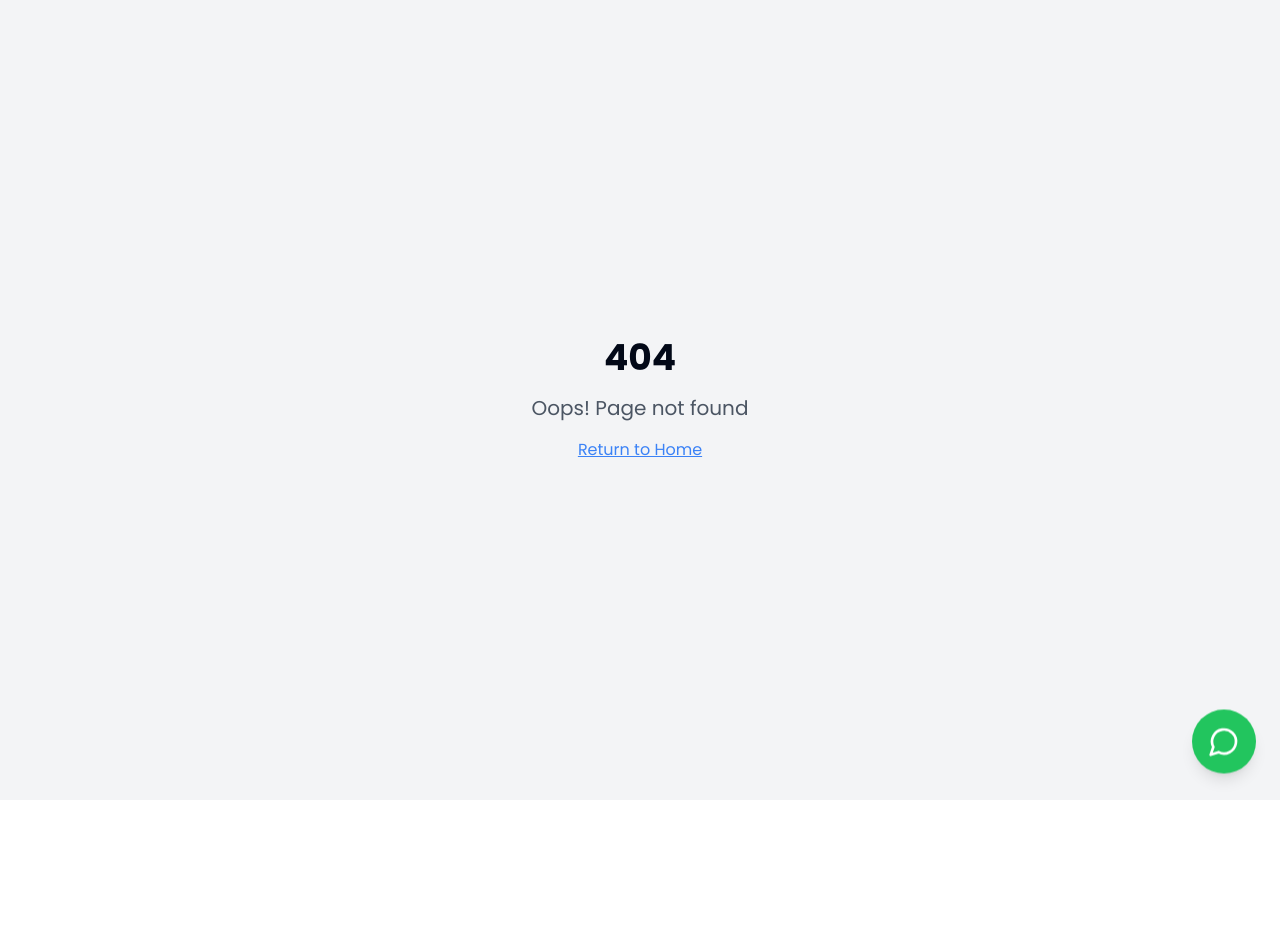
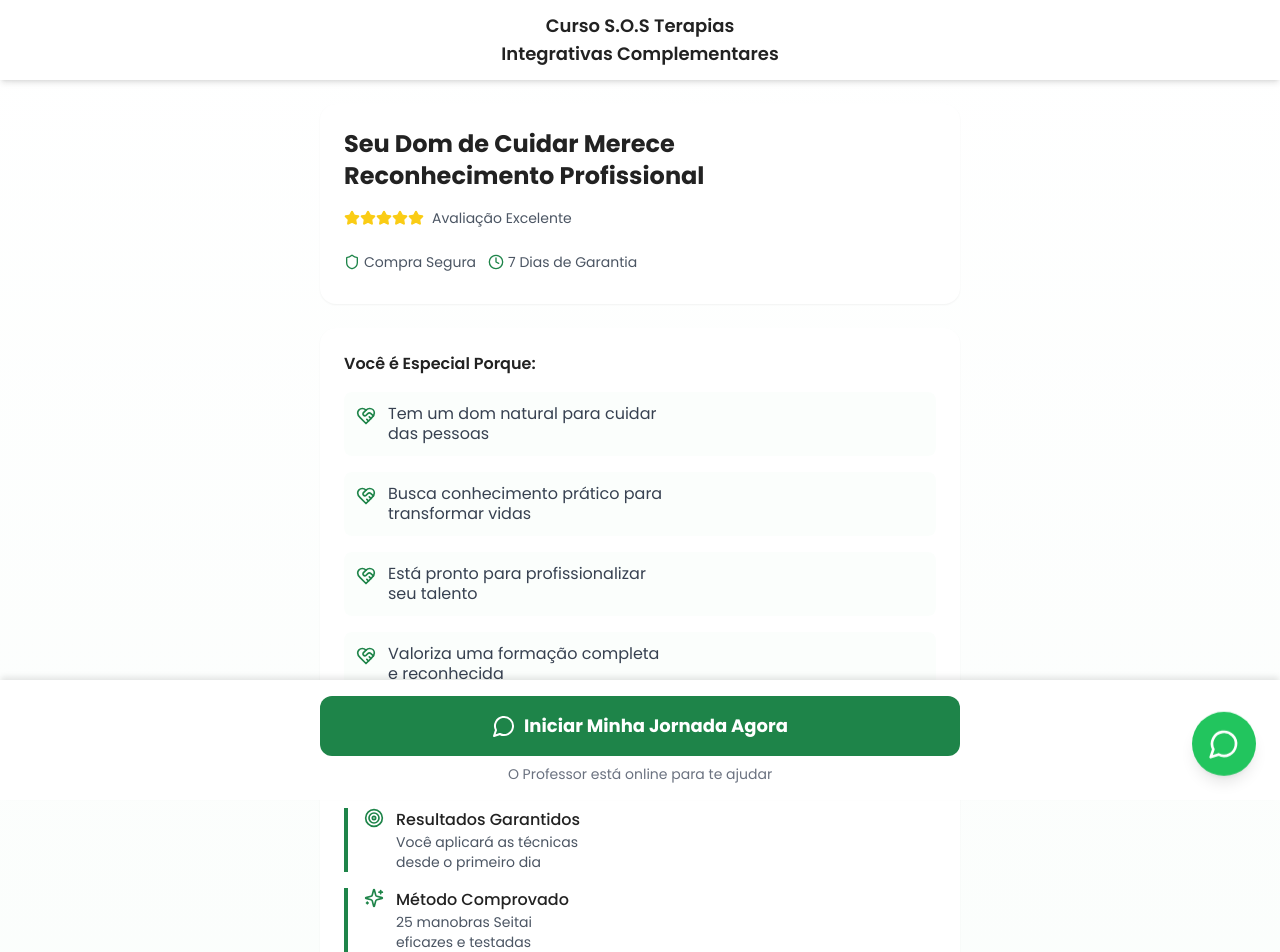
Before and after one commit to ItaloSol/LandingPageTerapias, a React (Vite) app: page /checkout in a window 1280 px wide. Before the commit this address had no page. Shown: the top 952 px of the page. Before the commit the page ends 800 px from the top, so only its background shows below. Built offline with nearby package versions, Linux system fonts and the light colour scheme.

Commit message:
Checkout

```diff
--- a/index.html
+++ b/index.html
@@ -5,30 +5,30 @@
     <meta name="viewport" content="width=device-width, initial-scale=1.0" />
 
     <!-- Primary Meta Tags -->
-    <title>Realize Seu Chamado: Torne-se Terapeuta Integrativo | Curso S.O.S</title>
-    <meta name="title" content="Realize Seu Chamado: Torne-se Terapeuta Integrativo | Curso S.O.S" />
-    <meta name="description" content="Transforme sua vocação para cuidar em uma carreira profissional com o Curso S.O.S Terapias Integrativas. Aprenda técnicas Seitai e muito mais." />
+    <title>Realize Seu Chamado: Torne-se Terapeuta Integrativo | Curso S.O.S Terapias Integrativas Complementares</title>
+    <meta name="title" content="Realize Seu Chamado: Torne-se Terapeuta Integrativo | Curso S.O.S Terapias Integrativas Complementares" />
+    <meta name="description" content="Transforme sua vocação para cuidar em uma carreira profissional com o Curso S.O.S Terapias Integrativas Complementares. Aprenda técnicas Seitai e muito mais." />
     <meta name="keywords" content="terapia integrativa, curso seitai, terapia holística, curso terapia, técnicas seitai, carreira terapeuta" />
-    <meta name="author" content="Curso S.O.S Terapias Integrativas" />
+    <meta name="author" content="Curso S.O.S Terapias Integrativas Complementares" />
     <meta name="robots" content="index, follow" />
     <link rel="icon" type="image/x-icon" href="/logo.ico" />
 
     <!-- Open Graph / Facebook -->
     <meta property="og:type" content="website" />
     <meta property="og:url" content="https://cursososterapias.web.app/" />
-    <meta property="og:title" content="Realize Seu Chamado: Torne-se Terapeuta Integrativo | Curso S.O.S" />
-    <meta property="og:description" content="Transforme sua vocação para cuidar em uma carreira profissional com o Curso S.O.S Terapias Integrativas. Aprenda técnicas Seitai e muito mais." />
+    <meta property="og:title" content="Realize Seu Chamado: Torne-se Terapeuta Integrativo | Curso S.O.S Terapias Integrativas Complementares" />
+    <meta property="og:description" content="Transforme sua vocação para cuidar em uma carreira profissional com o Curso S.O.S Terapias Integrativas Complementares. Aprenda técnicas Seitai e muito mais." />
     <meta property="og:image" content="https://cursososterapias.web.app/og-image.png" />
     <meta property="og:image:width" content="1200" />
     <meta property="og:image:height" content="630" />
     <meta property="og:locale" content="pt_BR" />
-    <meta property="og:site_name" content="Curso S.O.S Terapias Integrativas" />
+    <meta property="og:site_name" content="Curso S.O.S Terapias Integrativas Complementares" />
 
     <!-- Twitter -->
     <meta name="twitter:card" content="summary_large_image" />
     <meta name="twitter:url" content="https://cursososterapias.web.app/" />
-    <meta name="twitter:title" content="Realize Seu Chamado: Torne-se Terapeuta Integrativo | Curso S.O.S" />
-    <meta name="twitter:description" content="Transforme sua vocação para cuidar em uma carreira profissional com o Curso S.O.S Terapias Integrativas. Aprenda técnicas Seitai e muito mais." />
+    <meta name="twitter:title" content="Realize Seu Chamado: Torne-se Terapeuta Integrativo | Curso S.O.S Terapias Integrativas Complementares" />
+    <meta name="twitter:description" content="Transforme sua vocação para cuidar em uma carreira profissional com o Curso S.O.S Terapias Integrativas Complementares. Aprenda técnicas Seitai e muito mais." />
     <meta name="twitter:image" content="https://cursososterapias.web.app/og-image.png" />
     <meta name="twitter:site" content="@cursososterapias" />
 
--- a/src/App.tsx
+++ b/src/App.tsx
@@ -4,6 +4,7 @@ import { TooltipProvider } from "@/components/ui/tooltip";
 import { QueryClient, QueryClientProvider } from "@tanstack/react-query";
 import { BrowserRouter, Routes, Route } from "react-router-dom";
 import Index from "./pages/Index";
+import PreCheckout from "./pages/PreCheckout";
 import NotFound from "./pages/NotFound";
 import WhatsAppButton from "./components/WhatsAppButton";
 
@@ -17,7 +18,7 @@ const App = () => (
       <BrowserRouter>
         <Routes>
           <Route path="/" element={<Index />} />
-          {/* ADD ALL CUSTOM ROUTES ABOVE THE CATCH-ALL "*" ROUTE */}
+          <Route path="/checkout" element={<PreCheckout />} />
           <Route path="*" element={<NotFound />} />
         </Routes>
       </BrowserRouter>
--- a/src/components/CtaSection.tsx
+++ b/src/components/CtaSection.tsx
@@ -1,5 +1,6 @@
 import React, { useRef, useState, useEffect } from 'react';
 import { Check } from 'lucide-react';
+import { Link } from 'react-router-dom';
 
 const CtaSection: React.FC = () => {
   const [isVisible, setIsVisible] = useState(false);
@@ -97,15 +98,13 @@ const CtaSection: React.FC = () => {
               <div className="mb-6">
                 <span className="text-xl">Ou 12x de R$ 9,74</span>
               </div>
-              <a
-                rel="noopener"
-                href="https://pay.kiwify.com.br/e4evoCe"
-                target='_blank'
+              <Link
+                to="/checkout"
                 className="cta-button focus:ring-4 focus:ring-white/50 focus:outline-none"
                 aria-label="Clique para garantir sua vaga no curso"
               >
                 QUERO APRENDER AGORA!
-              </a>
+              </Link>
               <p className="mt-4 text-lg font-medium italic border-t border-white/20 pt-4">
                 Vagas limitadas nesta condição especial!
               </p>
--- a/src/components/FinalCtaSection.tsx
+++ b/src/components/FinalCtaSection.tsx
@@ -1,6 +1,8 @@
 import React from 'react';
 import { ArrowRight, Clock, Shield, Award } from 'lucide-react';
+import { Link } from 'react-router-dom';
 import foto from '../img/foto.webp';
+
 const FinalCtaSection: React.FC = () => {
   return (
     <section className="section bg-gradient-to-br from-sos-green to-sos-green/90 text-white relative overflow-hidden">
@@ -44,15 +46,13 @@ const FinalCtaSection: React.FC = () => {
             </p>
             <p className="text-xl mb-6">ou 12x de R$ 9,74</p>
 
-            <a
-             rel="noopener"
-             href="https://pay.kiwify.com.br/e4evoCe"
-             target='_blank'
+            <Link
+              to="/checkout"
               className="group inline-flex items-center justify-center bg-sos-orange hover:bg-opacity-90 text-white font-bold py-4 px-8 rounded-full text-xl transition-all duration-300 transform hover:scale-105"
             >
               Começar Agora
               <ArrowRight className="ml-2 w-6 h-6 transition-transform duration-300 group-hover:translate-x-2" />
-            </a>
+            </Link>
 
             <p className="mt-4 text-sm text-white/80">
               Oferta por tempo limitado. Não perca esta oportunidade!
--- /dev/null
+++ b/src/pages/PreCheckout.tsx
@@ -0,0 +1,179 @@
+import React from 'react';
+import { Shield, Star, Clock, CheckCircle, MessageCircle, HeartHandshake, Sparkles, Target, Lock, CreditCard } from 'lucide-react';
+import { useNavigate } from 'react-router-dom';
+
+const PreCheckout: React.FC = () => {
+  const navigate = useNavigate();
+
+  return (
+    <div className="min-h-screen bg-gradient-to-b from-white to-sos-green-light/20">
+      {/* Sticky Header */}
+      <div className="sticky top-0 bg-white shadow-md z-10">
+        <div className="max-w-2xl mx-auto px-4 py-3 flex items-center justify-center">
+          <h1 className="text-lg font-semibold text-sos-dark truncate max-w-[300px] md:max-w-none whitespace-pre-line text-center">
+            Curso S.O.S Terapias{'\n'}Integrativas Complementares
+          </h1>
+        </div>
+      </div>
+
+      {/* Main Content */}
+      <div className="max-w-2xl mx-auto px-4 py-6 space-y-6 mb-24">
+        {/* Hero Section */}
+        <div className="bg-white rounded-2xl p-6 shadow-sm space-y-4">
+          <h2 className="text-xl md:text-2xl font-bold text-sos-dark leading-tight">
+            Seu Dom de Cuidar Merece<br className="hidden md:block" />
+            Reconhecimento Profissional
+          </h2>
+
+          <div className="flex items-center gap-2">
+            <div className="flex text-yellow-400">
+              {[...Array(5)].map((_, i) => (
+                <Star key={i} className="w-4 h-4 fill-current" />
+              ))}
+            </div>
+            <span className="text-sm text-gray-600">Avaliação Excelente</span>
+          </div>
+
+          {/* Trust Indicators */}
+          <div className="flex gap-3 py-2">
+            <div className="flex items-center gap-1 text-sm text-gray-600">
+              <Shield className="w-4 h-4 text-sos-green" />
+              <span>Compra Segura</span>
+            </div>
+            <div className="flex items-center gap-1 text-sm text-gray-600">
+              <Clock className="w-4 h-4 text-sos-green" />
+              <span>7 Dias de Garantia</span>
+            </div>
+          </div>
+        </div>
+
+        {/* Identification Section */}
+        <div className="bg-white rounded-2xl p-6 shadow-sm">
+          <h3 className="font-semibold text-sos-dark mb-4">
+            Você é Especial Porque:
+          </h3>
+          <div className="space-y-4">
+            {[
+              "Tem um dom natural para cuidar\ndas pessoas",
+              "Busca conhecimento prático para\ntransformar vidas",
+              "Está pronto para profissionalizar\nseu talento",
+              "Valoriza uma formação completa\ne reconhecida"
+            ].map((trait, index) => (
+              <div key={index} className="flex items-start gap-3 bg-sos-green-light/10 p-3 rounded-lg">
+                <HeartHandshake className="w-5 h-5 text-sos-green flex-shrink-0 mt-0.5" />
+                <span className="text-gray-700 leading-tight whitespace-pre-line">{trait}</span>
+              </div>
+            ))}
+          </div>
+        </div>
+
+        {/* Solution Section */}
+        <div className="bg-white rounded-2xl p-6 shadow-sm">
+          <h3 className="font-semibold text-sos-dark mb-4">
+            Seu Caminho para o Sucesso:
+          </h3>
+          <div className="space-y-4">
+            {[
+              {
+                icon: <Target className="w-5 h-5" />,
+                title: "Resultados Garantidos",
+                desc: "Você aplicará as técnicas\ndesde o primeiro dia"
+              },
+              {
+                icon: <Sparkles className="w-5 h-5" />,
+                title: "Método Comprovado",
+                desc: "25 manobras Seitai\neficazes e testadas"
+              },
+              {
+                icon: <Shield className="w-5 h-5" />,
+                title: "Formação Completa",
+                desc: "Você receberá certificado\ne suporte contínuo"
+              }
+            ].map((solution, index) => (
+              <div key={index} className="flex items-start gap-3 border-l-4 border-sos-green pl-4">
+                <div className="text-sos-green">{solution.icon}</div>
+                <div>
+                  <h4 className="font-medium text-sos-dark">{solution.title}</h4>
+                  <p className="text-sm text-gray-600 whitespace-pre-line">{solution.desc}</p>
+                </div>
+              </div>
+            ))}
+          </div>
+        </div>
+
+        {/* Features List */}
+        <div className="bg-white rounded-2xl p-6 shadow-sm">
+          <h3 className="font-semibold text-sos-dark mb-4">
+            O Que Está Incluso:
+          </h3>
+          <div className="space-y-4">
+            {[
+              "25 Manobras Seitai Detalhadas",
+              "Certificado de Conclusão",
+              "Acesso Vitalício ao Conteúdo",
+              "Fundamentos do Seitai e\nAlinhamento Corporal",
+              "Técnicas Práticas para\nAliviar Dores",
+              "Alívio Dores Imediato em\nTodo o Corpo",
+              "Correção de Desalinhamentos\nPosturais",
+              "Aumento da Flexibilidade\nArticular",
+              "Redução do Estresse\ne Tensões",
+              "Melhora na Qualidade\nde Vida",
+              "Garantia de 7 Dias"
+            ].map((feature, index) => (
+              <div key={index} className="flex items-start gap-3">
+                <CheckCircle className="w-5 h-5 text-sos-green flex-shrink-0 mt-0.5" />
+                <span className="text-gray-700 leading-tight whitespace-pre-line">{feature}</span>
+              </div>
+            ))}
+          </div>
+        </div>
+
+        {/* Trust Seals */}
+        <div className="bg-white rounded-2xl p-6 shadow-sm">
+          <div className="grid grid-cols-2 gap-4">
+            <div className="flex flex-col items-center text-center p-4 border rounded-lg">
+              <Lock className="w-8 h-8 text-sos-green mb-2" />
+              <h4 className="font-medium text-sm text-sos-dark">Pagamento 100% Seguro</h4>
+              <p className="text-xs text-gray-600">Seus dados estão protegidos</p>
+            </div>
+            <div className="flex flex-col items-center text-center p-4 border rounded-lg">
+              <CreditCard className="w-8 h-8 text-sos-green mb-2" />
+              <h4 className="font-medium text-sm text-sos-dark">Pagamento Facilitado</h4>
+              <p className="text-xs text-gray-600">Parcele em até 12x</p>
+            </div>
+            <div className="flex flex-col items-center text-center p-4 border rounded-lg">
+              <Shield className="w-8 h-8 text-sos-green mb-2" />
+              <h4 className="font-medium text-sm text-sos-dark">Garantia de 7 Dias</h4>
+              <p className="text-xs text-gray-600">Satisfação garantida</p>
+            </div>
+            <div className="flex flex-col items-center text-center p-4 border rounded-lg">
+              <MessageCircle className="w-8 h-8 text-sos-green mb-2" />
+              <h4 className="font-medium text-sm text-sos-dark">Suporte Exclusivo</h4>
+              <p className="text-xs text-gray-600">Atendimento personalizado</p>
+            </div>
+          </div>
+        </div>
+      </div>
+
+      {/* Sticky CTA Footer */}
+      <div className="fixed bottom-0 left-0 right-0 bg-white shadow-[0_-4px_6px_-1px_rgba(0,0,0,0.1)]">
+        <div className="max-w-2xl mx-auto px-4 py-4">
+          <a
+            href="https://wa.me/5521984590000"
+            target="_blank"
+            rel="noopener noreferrer"
+            className="flex items-center justify-center gap-2 w-full bg-sos-green text-white font-bold py-4 rounded-xl text-lg active:scale-[0.98] transition-transform"
+          >
+            <MessageCircle className="w-6 h-6" />
+            Iniciar Minha Jornada Agora
+          </a>
+          <p className="text-center text-sm text-gray-500 mt-2">
+            O Professor está online para te ajudar
+          </p>
+        </div>
+      </div>
+    </div>
+  );
+};
+
+export default PreCheckout;
```
Also changed, not shown: 5 other files (tests, documents, lock files or other folders).
